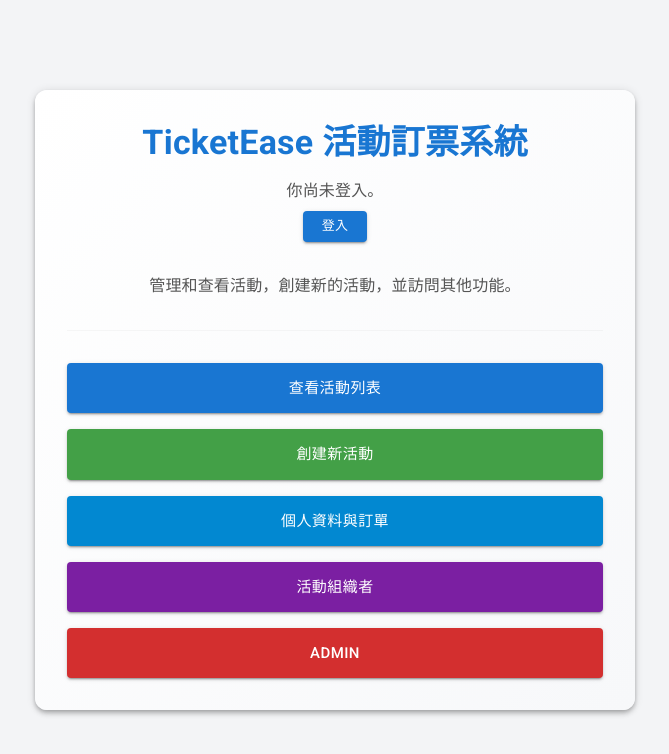
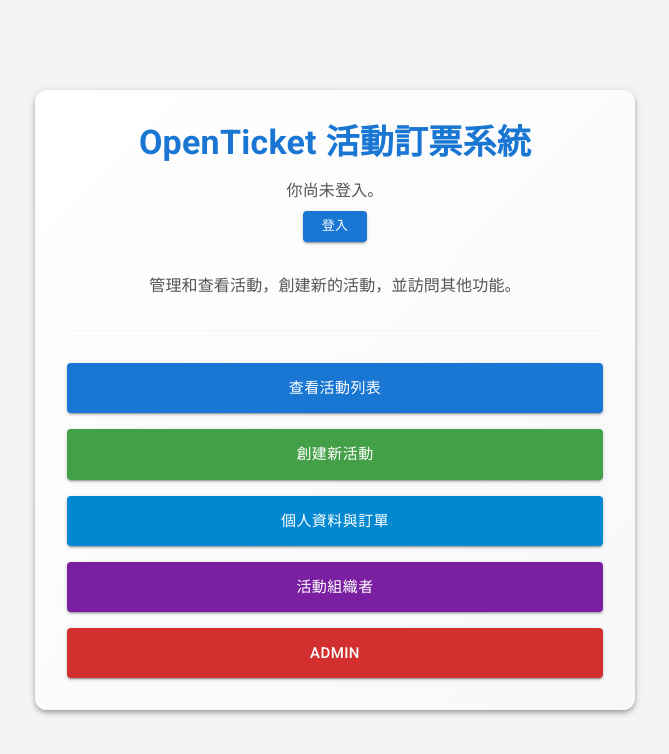
Before and after one commit to ckhsc17/OpenTicket, a Next.js app in the folder frontend/: page / in a window 1280 px wide. Shown: the top 754 px of the page, without its empty margins (305-974 px from the left). Built offline with nearby package versions, Linux system fonts and the light colour scheme.

Commit message:
frontend openticket

```diff
--- a/frontend/src/app/layout.js
+++ b/frontend/src/app/layout.js
@@ -12,7 +12,7 @@ export default function RootLayout({ children }) {
     <AuthProvider>
     <html lang="en">
       <head>
-        <title>TicketEase</title>
+        <title>OpenTicket</title>
         <meta charSet="UTF-8" />
         <meta name="viewport" content="width=device-width, initial-scale=1.0" />
         {/* 這裡添加 Material Icons 的 Google Web Fonts */}
--- a/frontend/src/app/page.js
+++ b/frontend/src/app/page.js
@@ -67,7 +67,7 @@ export default function HomePage() {
                 }}
             >
                 <Typography variant="h4" sx={{ fontWeight: 'bold', color: '#1976d2', mb: 2 }}>
-                    TicketEase 活動訂票系統
+                    OpenTicket 活動訂票系統
                 </Typography>
 
                 {loading ? (
```
Also changed, not shown: frontend/package.json (+4 -3 lines), 1 other file (tests, documents, lock files or other folders).
